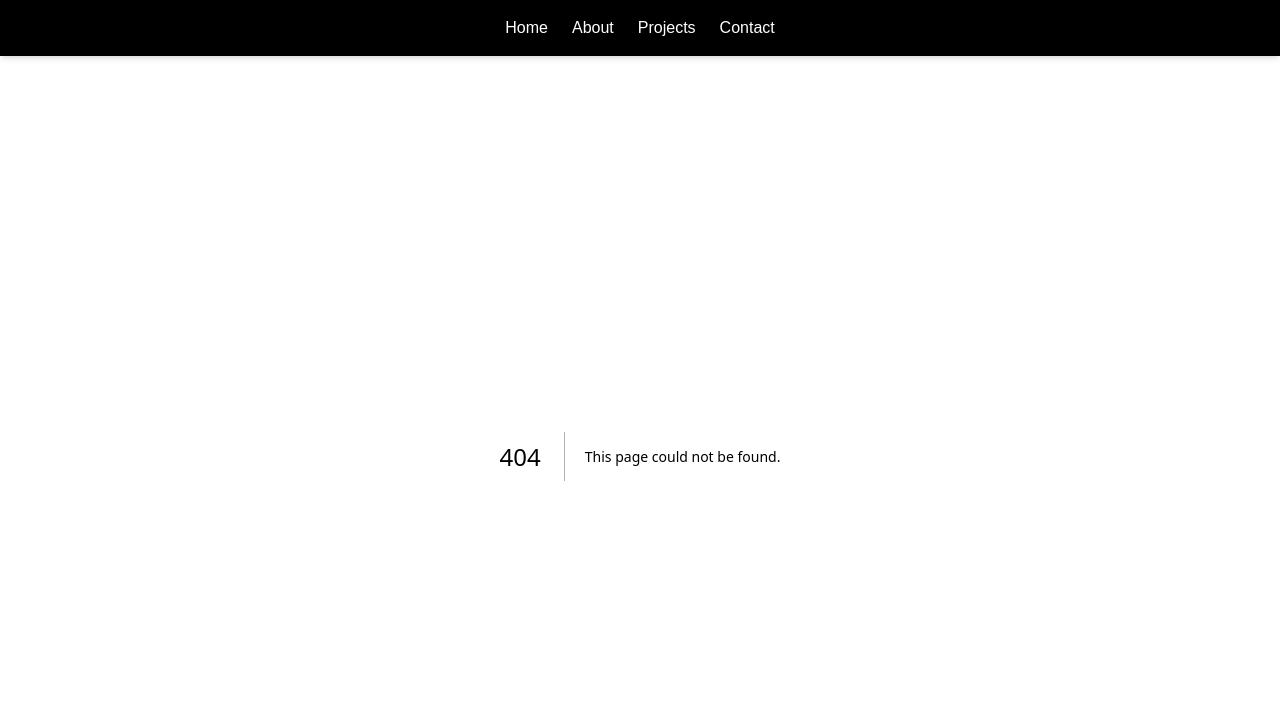
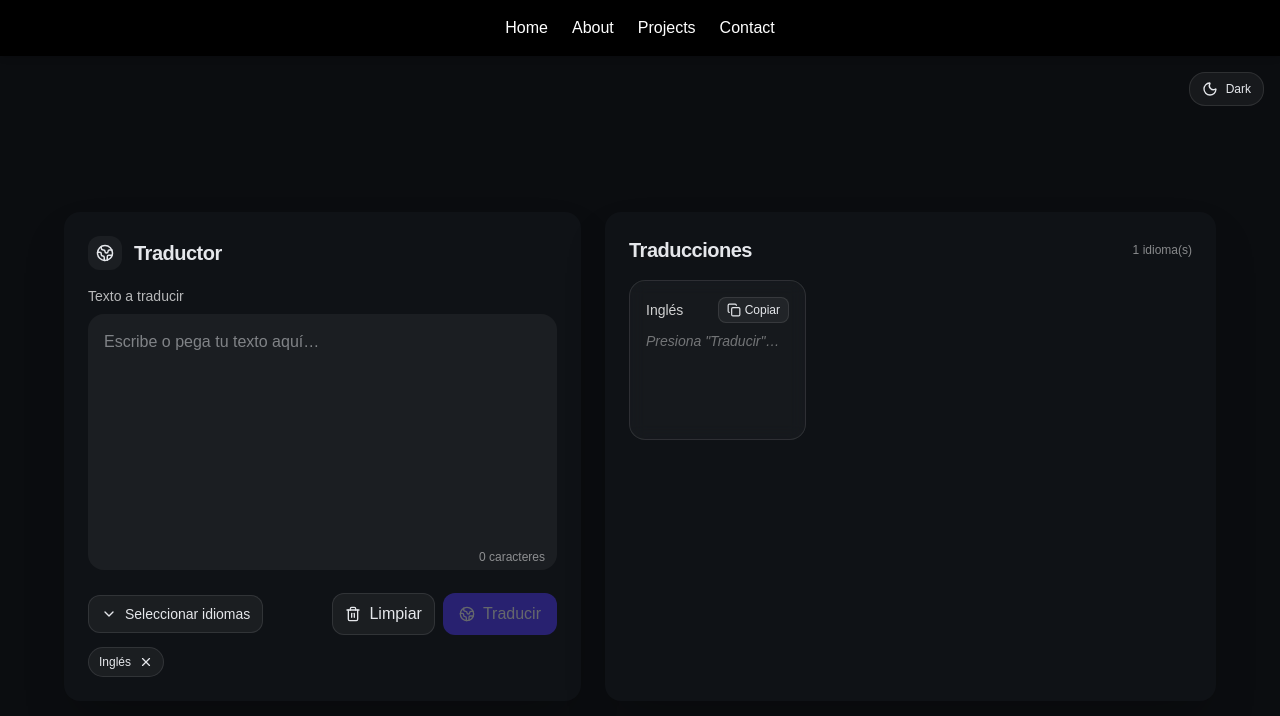
Before and after one commit to braianorozco10/nextjs-portfolio, a Next.js app: page /translator in a window 1280 px wide. Before the commit this address had no page. Shown: the top 716 px of the page. Built offline with nearby package versions, Linux system fonts and the light colour scheme.

Commit message:
form use 2

```diff
--- a/package.json
+++ b/package.json
@@ -10,6 +10,7 @@
   },
   "dependencies": {
     "framer-motion": "^12.23.12",
+    "lucide-react": "^0.539.0",
     "next": "15.4.6",
     "react": "19.1.0",
     "react-dom": "19.1.0"
--- a/src/app/contact/page.tsx
+++ b/src/app/contact/page.tsx
@@ -50,7 +50,7 @@ export default function ContactPage() {
                 type="text"
                 name="name"
                 required
-                className="w-full mt-1 p-3 border border-gray-300 rounded-md shadow-sm focus:outline-none focus:ring-2 focus:ring-indigo-500"
+                className="w-full text-gray-800 mt-1 p-3 border border-gray-300 rounded-md shadow-sm focus:outline-none focus:ring-2 focus:ring-indigo-500"
               />
             </div>
 
@@ -60,7 +60,7 @@ export default function ContactPage() {
                 type="email"
                 name="email"
                 required
-                className="w-full mt-1 p-3 border border-gray-300 rounded-md shadow-sm focus:outline-none focus:ring-2 focus:ring-indigo-500"
+                className="w-full text-gray-800 mt-1 p-3 border border-gray-300 rounded-md shadow-sm focus:outline-none focus:ring-2 focus:ring-indigo-500"
               />
             </div>
 
@@ -70,7 +70,7 @@ export default function ContactPage() {
                 name="message"
                 required
                 rows={4}
-                className="w-full mt-1 p-3 border border-gray-300 rounded-md shadow-sm focus:outline-none focus:ring-2 focus:ring-indigo-500"
+                className="w-ful text-gray-800 mt-1 p-3 border border-gray-300 rounded-md shadow-sm focus:outline-none focus:ring-2 focus:ring-indigo-500"
               ></textarea>
             </div>
 
--- a/src/app/projects/page.tsx
+++ b/src/app/projects/page.tsx
@@ -12,10 +12,10 @@ type Project = {
 
 const projects: Project[] = [
   {
-    title: 'Personal Portfolio',
+    title: 'Translator',
     image: '/assets/braianpf.png',
     description: 'My own site built with Next.js, TypeScript, and Tailwind CSS.',
-    link: 'https://your-portfolio-link.com',
+    link: '/translator',
   },
   {
     title: 'PM for RW Las Vegas Website',
--- /dev/null
+++ b/src/app/translator/page.jsx
@@ -0,0 +1,10 @@
+// app/translator/page.tsx
+"use client";
+
+import React from 'react';
+import { motion } from 'framer-motion';
+import TranslatorUI from "@/components/TranslatorUI";
+
+export default function TranslatorPage() {
+  return <TranslatorUI />;
+}
--- a/src/components/ClientLayout.tsx
+++ b/src/components/ClientLayout.tsx
@@ -19,6 +19,8 @@ export default function ClientLayout({
         <Link href="/about">About</Link>
         <Link href="/projects">Projects</Link>
         <Link href="/contact">Contact</Link>
+        {/* <Link href="/translator">Translator</Link> */}
+
       </nav>
 
       {/* Animated Page Wrapper */}
--- /dev/null
+++ b/src/components/TranslatorUI.tsx
@@ -0,0 +1,186 @@
+// components/TranslatorUI.tsx
+import React, { JSX, useEffect, useMemo, useRef, useState } from "react";
+import { Globe2, ChevronDown, X, Copy, Trash2, Loader2, Sun, Moon } from 'lucide-react';
+// Create a file at src/icons/index.tsx that re-exports the icons you want to use
+// Example:
+// export { Globe2, ChevronDown, X, Copy, Trash2, Loader2, Sun, Moon } from "lucide-react";
+
+const LANGUAGES = [
+  "Inglés",
+  "Español",
+  "Francés",
+  "Alemán",
+  "Italiano",
+  "Portugués",
+  "Japonés",
+  "Coreano",
+  "Chino (Mandarín)",
+  "Árabe",
+  "Ruso",
+] as const;
+
+type Language = typeof LANGUAGES[number];
+type ResultsMap = Partial<Record<Language, string>>;
+
+export default function TranslatorUI(): JSX.Element {
+  const [input, setInput] = useState("");
+  const [open, setOpen] = useState(false);
+  const [selected, setSelected] = useState<Language[]>(["Inglés"]);
+  const [isTranslating, setIsTranslating] = useState(false);
+  const [results, setResults] = useState<ResultsMap>({});
+  const [light, setLight] = useState(false);
+  const menuRef = useRef<HTMLDivElement>(null);
+
+  useEffect(() => {
+    const handler = (e: MouseEvent) => {
+      if (!menuRef.current) return;
+      if (!menuRef.current.contains(e.target as Node)) setOpen(false);
+    };
+    document.addEventListener("click", handler);
+    return () => document.removeEventListener("click", handler);
+  }, []);
+
+  const charCount = input.length;
+  const toggleLanguage = (lang: Language) => setSelected((prev) => prev.includes(lang) ? prev.filter((l) => l !== lang) : [...prev, lang]);
+  const clearAll = () => { setInput(""); setResults({}); };
+  const copyText = async (text: string) => { try { await navigator.clipboard.writeText(text); } catch {} };
+  const handleTranslate = async () => {
+    setIsTranslating(true);
+    await new Promise((r) => setTimeout(r, 700));
+    const fake: ResultsMap = {};
+    selected.forEach((lang) => { fake[lang] = input || ""; });
+    setResults(fake);
+    setIsTranslating(false);
+  };
+
+  const theme = useMemo(() => ({
+    bgMain: light ? "bg-[#f7f8fb] text-[#0b0d10]" : "bg-[#0b0d10] text-[#e5e7eb]",
+    card: light ? "bg-white border-black/10" : "bg-[#0f1216] border-white/10",
+    soft: light ? "bg-black/5 border-black/10" : "bg-white/5 border-white/10",
+    softHover: light ? "hover:bg-black/10" : "hover:bg-white/10",
+    subtext: light ? "text-black/60" : "text-white/70",
+    subtextMuted: light ? "text-black/40" : "text-white/50",
+    ring: "focus:ring-2 focus:ring-indigo-500/60 focus:border-indigo-500/60",
+  }), [light]);
+
+  return (
+    <main className={`min-h-screen ${theme.bgMain} flex items-center justify-center p-6 relative`}>
+      <div className="absolute top-4 right-4 z-30">
+        <button onClick={() => setLight(!light)} className={`inline-flex items-center gap-2 px-3 py-2 rounded-2xl border ${theme.soft} ${theme.softHover}`}>
+          {light ? <Sun size={16} /> : <Moon size={16} />}
+          <span className="text-xs font-medium">{light ? "Light" : "Dark"}</span>
+        </button>
+      </div>
+
+      <div className="w-full max-w-6xl grid gap-6 md:grid-cols-[1.1fr_1.3fr]">
+        <section className={`${theme.card} rounded-2xl shadow-2xl p-5 md:p-6`}>
+          <header className="flex items-center gap-3 mb-4">
+            <div className={`p-2 rounded-xl ${theme.soft}`}><Globe2 size={18} /></div>
+            <h1 className="text-lg md:text-xl font-semibold tracking-tight">Traductor</h1>
+          </header>
+
+          <label className={`block text-sm ${theme.subtext} mb-2`}>Texto a traducir</label>
+          <div className="relative">
+            <textarea value={input} onChange={(e) => setInput(e.target.value)} placeholder="Escribe o pega tu texto aquí…" className={`w-full h-48 md:h-64 resize-none rounded-2xl ${theme.soft} outline-none ${theme.ring} p-4`} />
+            <div className={`absolute bottom-3 right-3 text-xs ${theme.subtextMuted}`}>{charCount} caracteres</div>
+          </div>
+
+          <div className="mt-4 flex flex-col sm:flex-row gap-3 sm:items-center sm:justify-between">
+            <div className="relative" ref={menuRef}>
+              <button onClick={() => setOpen(!open)} className={`inline-flex items-center gap-2 px-3 py-2 rounded-xl border ${theme.soft} ${theme.softHover}`}>
+                <ChevronDown size={16} />
+                <span className="text-sm">Seleccionar idiomas</span>
+              </button>
+              {open && (
+                <div className={`absolute z-20 mt-2 w-64 rounded-xl ${theme.card} shadow-xl p-2 max-h-72 overflow-auto`}>
+                  {LANGUAGES.map((lang) => {
+                    const active = selected.includes(lang);
+                    return (
+                      <button key={lang} onClick={() => toggleLanguage(lang)} className={`w-full text-left px-3 py-2 rounded-lg text-sm flex items-center justify-between ${active ? (light ? "bg-black/5" : "bg-white/5") : ""} ${theme.softHover}`}>
+                        <span>{lang}</span>
+                        <span className={`inline-block w-2.5 h-2.5 rounded-full ${active ? "bg-indigo-500" : (light ? "bg-black/15" : "bg-white/15")}`} />
+                      </button>
+                    );
+                  })}
+                </div>
+              )}
+            </div>
+
+            <div className="flex gap-2">
+              <button onClick={clearAll} className={`inline-flex items-center gap-2 px-3 py-2 rounded-xl border ${theme.soft} ${theme.softHover}`}>
+                <Trash2 size={16} /> Limpiar
+              </button>
+              <button onClick={handleTranslate} disabled={!input || !selected.length || isTranslating} className="inline-flex items-center gap-2 px-4 py-2 rounded-xl bg-indigo-600 hover:bg-indigo-500 disabled:opacity-40">
+                {isTranslating ? <Loader2 className="animate-spin" size={16} /> : <Globe2 size={16} />}
+                Traducir
+              </button>
+            </div>
+          </div>
+
+          {selected.length > 0 && (
+            <div className="mt-3 flex flex-wrap gap-2">
+              {selected.map((lang) => (
+                <span key={lang} className={`inline-flex items-center gap-2 px-2.5 py-1.5 rounded-full text-xs ${theme.soft} border`}>
+                  {lang}
+                  <button onClick={() => toggleLanguage(lang)} className="hover:opacity-80">
+                    <X size={14} />
+                  </button>
+                </span>
+              ))}
+            </div>
+          )}
+        </section>
+
+        <section className={`${theme.card} rounded-2xl shadow-2xl p-5 md:p-6`}>
+          <header className="flex items-center justify-between mb-4">
+            <h2 className="text-lg md:text-xl font-semibold tracking-tight">Traducciones</h2>
+            <span className={`text-xs ${theme.subtextMuted}`}>{selected.length} idioma(s)</span>
+          </header>
+
+          {selected.length === 0 ? (
+            <EmptyState light={light} />
+          ) : (
+            <div className="grid gap-3 md:gap-4 grid-cols-1 md:grid-cols-2 xl:grid-cols-3">
+              {selected.map((lang) => (
+                <ResultCard key={lang} language={lang} text={results[lang] ?? ""} onCopy={() => copyText(results[lang] ?? "")} light={light} />
+              ))}
+            </div>
+          )}
+        </section>
+      </div>
+    </main>
+  );
+}
+
+type ResultCardProps = { language: Language; text: string; onCopy: () => void; light: boolean };
+function ResultCard({ language, text, onCopy, light }: ResultCardProps) {
+  return (
+    <div className={`rounded-2xl border p-3 md:p-4 flex flex-col min-h-[160px] ${light ? "bg-black/3 border-black/10" : "bg-white/3 border-white/10 backdrop-blur-sm"}`}>
+      <div className="flex items-center justify-between mb-2">
+        <span className={`text-sm font-medium ${light ? "text-black/80" : "text-white/80"}`}>{language}</span>
+        <button onClick={onCopy} className={`inline-flex items-center gap-1 text-xs px-2 py-1 rounded-lg border ${light ? "bg-black/5 border-black/10 hover:bg-black/10" : "bg-white/5 border-white/10 hover:bg-white/10"}`}>
+          <Copy size={14} /> Copiar
+        </button>
+      </div>
+      <div className="flex-1">
+        {text ? <p className={`text-sm whitespace-pre-wrap ${light ? "text-black/85" : "text-white/85"}`}>{text}</p> : <p className={`text-sm italic ${light ? "text-black/40" : "text-white/40"}`}>Presiona "Traducir"…</p>}
+      </div>
+    </div>
+  );
+}
+
+type EmptyStateProps = { light?: boolean };
+function EmptyState({ light = false }: EmptyStateProps) {
+  return (
+    <div className={`h-[300px] md:h-[420px] rounded-2xl border border-dashed flex items-center justify-center text-center p-8 ${light ? "border-black/15" : "border-white/15"}`}>
+      <div className="max-w-sm">
+        <div className={`mx-auto w-10 h-10 rounded-xl flex items-center justify-center mb-3 ${light ? "bg-black/5 border border-black/10" : "bg-white/5 border border-white/10"}`}>
+          <Globe2 size={18} />
+        </div>
+        <p className={`${light ? "text-black/70" : "text-white/70"} text-sm`}>
+          Selecciona uno o más idiomas y escribe tu texto para ver aquí las traducciones.
+        </p>
+      </div>
+    </div>
+  );
+}
```
Also changed, not shown: 1 other file (tests, documents, lock files or other folders).
